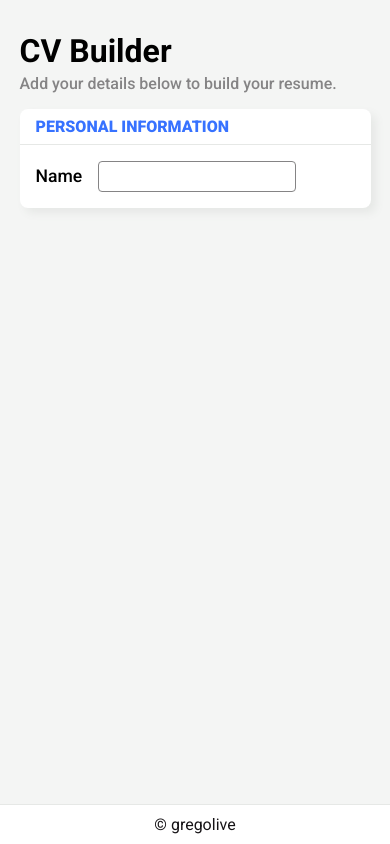
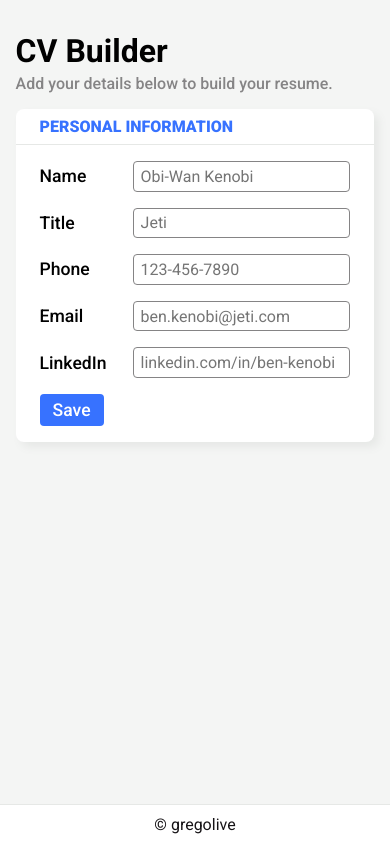
Before and after one commit to gregolive/cv-builder, a React (Create React App) app: page / in a window 390 px wide. Built offline with nearby package versions, Linux system fonts and the light colour scheme.

Commit message:
Separate input into component and add inputs for title, phone, email, linkedin

```diff
--- a/src/App.css
+++ b/src/App.css
@@ -48,32 +48,35 @@ h2 {
   font-weight: 900;
   border-bottom: 1px solid var(--border);
   margin: 0;
-  padding: 0.5rem 1rem;
+  padding: 0.5rem 1.5rem;
 }
 
 form {
-  padding: 1rem;
-  display: grid;
-}
-
-label {
-  font-size: 1.1rem;
-  font-weight: 500;
+  padding: 1rem 1.5rem;
   display: flex;
-  align-items: center;
+  flex-direction: column;
   gap: 1rem;
 }
 
-input {
+button {
   font-family: 'Roboto', sans-serif;
-  font-size: 1rem;
-  border: 1px solid var(--secondary);
+  color: white;
+  background-color: var(--info);
+  font-size: 1.1rem;
+  font-weight: 500;
+  border: none;
   border-radius: 0.25rem;
-  padding: 0.3rem 0.4rem;
+  height: 2rem;
+  width: 4rem;
+  cursor: pointer;
+}
+
+button > svg {
+  margin-right: 0.2rem;
 }
 
 @media screen and (max-width: 480px) {
   main {
-    width: 90vw;
+    width: 92vw;
   }
 }
--- a/src/App.js
+++ b/src/App.js
@@ -1,9 +1,11 @@
 import './App.css';
 import '@fortawesome/fontawesome-free/js/all';
+import React from 'react';
 import PersonalInfo from './components/PersonalInfo/PersonalInfo.js';
 import Footer from './components/Footer/Footer.js';
 
-function App() {
+class App extends React.Component {
+  render() {
     return (
       <div>
         <div className='main-container'>
@@ -17,5 +19,6 @@ function App() {
       </div>
     );
   }
+}
 
 export default App;
--- /dev/null
+++ b/src/components/Input/Input.css
@@ -0,0 +1,39 @@
+label {
+  font-size: 1.1rem;
+  font-weight: 500;
+  display: grid;
+  grid-template-columns: 1fr 9fr;
+  align-items: center;
+  gap: 1rem;
+}
+
+input {
+  font-family: 'Roboto', sans-serif;
+  font-size: 1rem;
+  border: 1px solid var(--secondary);
+  border-radius: 0.25rem;
+  padding: 0.3rem 0.4rem;
+  max-width: 15rem;
+}
+
+@media screen and (max-width: 1024px) {
+  label {
+    grid-template-columns: 1fr 6fr;
+  }
+}
+
+@media screen and (max-width: 768px) {
+  label {
+    grid-template-columns: 1fr 4.8fr;
+  }
+
+  input {
+    max-width: none;
+  }
+}
+
+@media screen and (max-width: 480px) {
+  label {
+    grid-template-columns: 1fr 2.8fr;
+  }
+}
--- /dev/null
+++ b/src/components/Input/Input.js
@@ -0,0 +1,24 @@
+import './Input.css';
+import React from 'react';
+
+class Input extends React.Component {
+  render() {
+    const { label, type, name, placeholder, value, handleChange } = this.props;
+
+    return (
+      <label htmlFor={name}>
+        {label}
+        <input
+          type={type}
+          id={name}
+          name={name}
+          placeholder={placeholder}
+          value={value}
+          onChange={(e) => handleChange(e)}
+        />
+      </label>
+    )
+  }
+}
+
+export default Input;
--- a/src/components/PersonalInfo/PersonalInfo.js
+++ b/src/components/PersonalInfo/PersonalInfo.js
@@ -1,15 +1,50 @@
 import React from 'react';
+import Input from '../Input/Input.js';
 
 class PersonalInfo extends React.Component {
+  constructor() {
+    super();
+
+    this.state = {
+      name: '',
+      title: '',
+      phone: '',
+      email: '',
+      linkedin: '',
+    };
+
+    this.handleChange = this.handleChange.bind(this);
+    this.onSubmit = this.onSubmit.bind(this);
+  };
+
+  handleChange(e) {
+    this.setState((prevState) => ({
+      ...prevState,
+      [e.target.name]: e.target.value,
+    }));
+  };
+
+  onSubmit(e) {
+    e.preventDefault();
+    console.log(this.state)
+  };
+
   render() {
+    const { name, title, phone, email, linkedin } = this.state;
+
     return (
       <section>
         <h2>PERSONAL INFORMATION</h2>
 
-        <form>
-          <label for='name'>
-            Name<input type='text' id='name' name='name' place></input>
-          </label>
+        <form onSubmit={(e) => this.onSubmit(e)}>
+          <Input label='Name' type='text' name='name' placeholder='Obi-Wan Kenobi' value={name} handleChange={this.handleChange} />
+          <Input label='Title' type='text' name='title' placeholder='Jeti' value={title} handleChange={this.handleChange} />
+          <Input label='Phone' type='tel' name='phone' placeholder='123-456-7890' value={phone} handleChange={this.handleChange} />
+          <Input label='Email' type='email' name='email' placeholder='ben.kenobi@jeti.com' value={email} handleChange={this.handleChange} />
+          <Input label='LinkedIn' type='text' name='linkedin' placeholder='linkedin.com/in/ben-kenobi' value={linkedin} handleChange={this.handleChange} />
+          <button type='submit'>
+            Save
+          </button>
         </form>
       </section>
     )
```
Also changed, not shown: public/manifest.json. Lines whose indentation alone changed are shown as unchanged.
